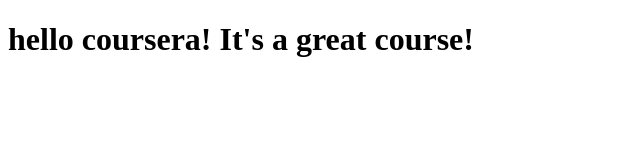
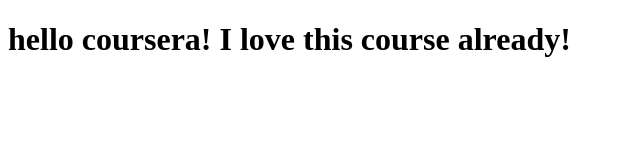
Before and after one commit to fantastic99/coursera-test, a plain HTML site: page site/index.html in a window 1280 px wide. Shown: the whole page, without its empty margins (0-640 px from the left). Drawn offline with Linux system fonts and the light colour scheme.

Commit message:
small addition to my page.

```diff
--- a/site/index.html
+++ b/site/index.html
@@ -4,6 +4,6 @@
 	<title>hello coursera</title>
 </head>
 <body>
-<h1> hello coursera! It's a great course!</h1>
+<h1> hello coursera! I love this course already!</h1>
 </body>
 </html>
```
